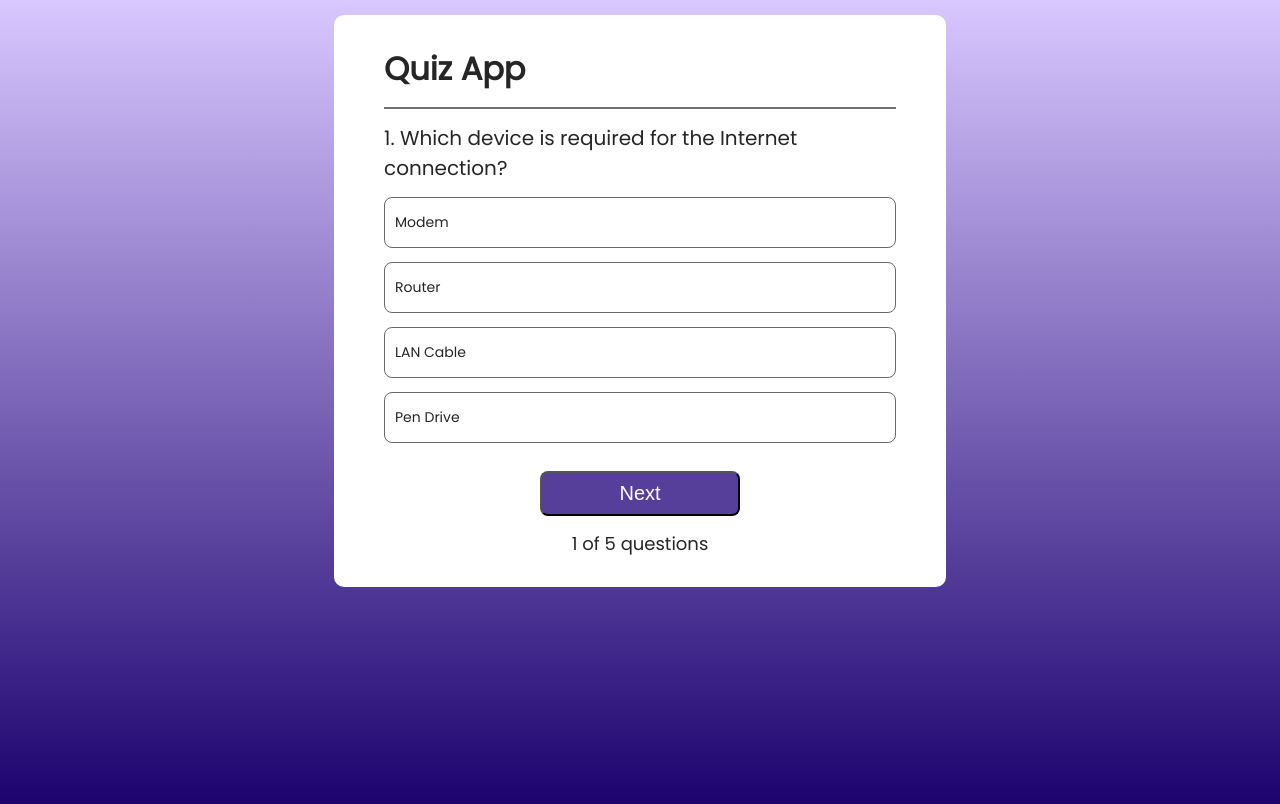
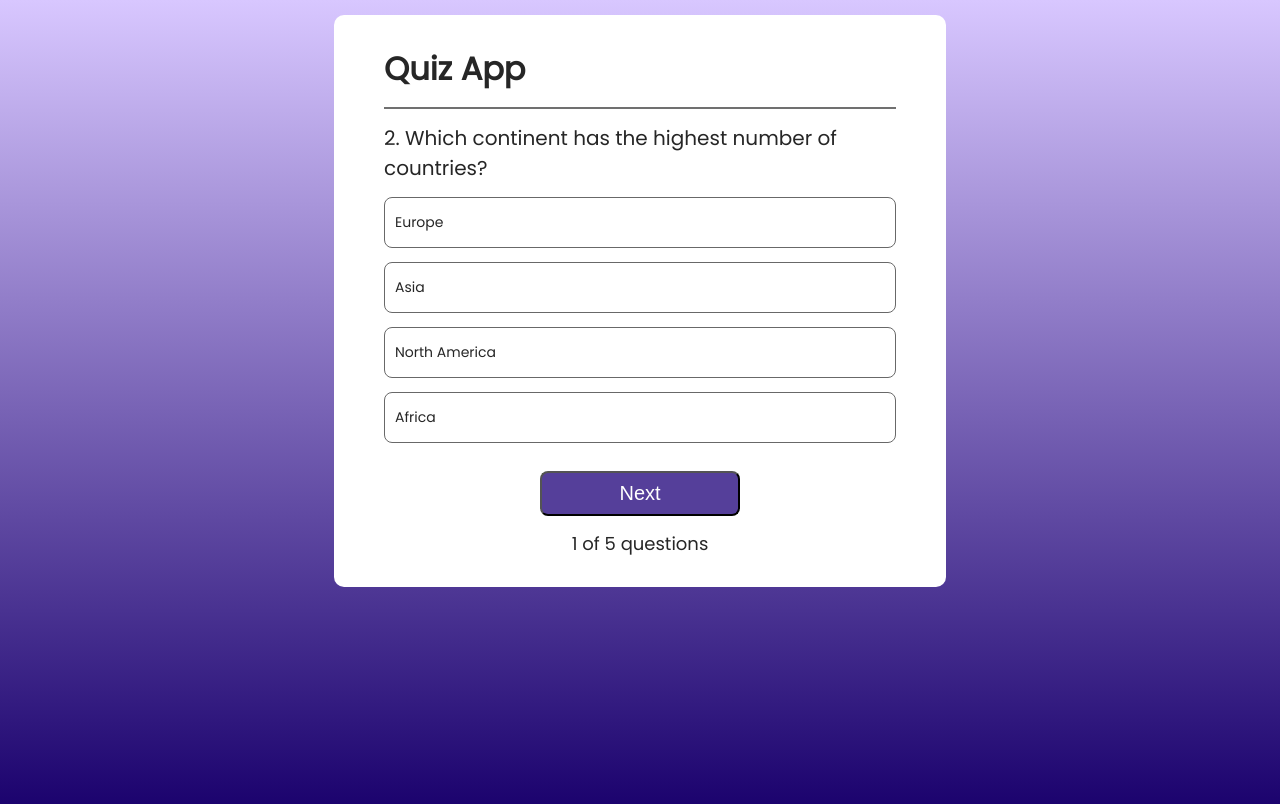
Before and after one commit to JosaphatMurhabazi/quiz-app, a React (Vite) app: page / in a window 1280 px wide. Shown: the top 804 px of the page. Built offline with nearby package versions, Linux system fonts and the light colour scheme.

Commit message:
Add checkAnswer feature to validate user responses

```diff
--- /dev/null
+++ b/src/assets/data.ts
@@ -0,0 +1,51 @@
+export interface Question {
+  question: string;
+  option1: string;
+  option2: string;
+  option3: string;
+  option4: string;
+  ans: number;
+}
+
+export const data: Question[] = [
+  {
+    question: 'Which device is required for the Internet connection?',
+    option1: 'Modem',
+    option2: 'Router',
+    option3: 'LAN Cable',
+    option4: 'Pen Drive',
+    ans: 1,
+  },
+  {
+    question: 'Which continent has the highest number of countries?',
+    option1: 'Asia',
+    option2: 'Europe',
+    option3: 'North America',
+    option4: 'Africa',
+    ans: 4,
+  },
+  {
+    question: 'Junk e-mail is also called?',
+    option1: 'Spam',
+    option2: 'Fake',
+    option3: 'Archived',
+    option4: 'Bin',
+    ans: 1,
+  },
+  {
+    question: 'A computer cannot BOOT if it does not have the?',
+    option1: 'Application Software',
+    option2: 'Internet',
+    option3: 'Operating System',
+    option4: 'Mouse',
+    ans: 3,
+  },
+  {
+    question: 'First page of Website is termed as?',
+    option1: 'Index Page',
+    option2: 'Homepage',
+    option3: 'Sitemap',
+    option4: 'Pen Drive',
+    ans: 2,
+  },
+];
--- a/src/components/quiz/Quiz.css
+++ b/src/components/quiz/Quiz.css
@@ -57,3 +57,12 @@
   margin: auto;
   font-size: 18px;
 }
+
+.container .correct {
+  background: #dffff2;
+  border-color: #00d397;
+}
+.container .wrong {
+  background: #ffebeb;
+  border-color: #ff4a4a;
+}
--- a/src/components/quiz/Quiz.tsx
+++ b/src/components/quiz/Quiz.tsx
@@ -1,16 +1,64 @@
+import React, { useRef, useState } from 'react';
 import './Quiz.css';
+import { data, Question } from '../../assets/data';
 
 const Quiz = () => {
+  const [index, setIndex] = useState(1);
+  const [question, setQuestion] = useState<Question>(data[index]);
+  const [islock, setLock] = useState(false);
+
+  const option1 = useRef<HTMLLIElement | null>(null);
+  const option2 = useRef<HTMLLIElement | null>(null);
+  const option3 = useRef<HTMLLIElement | null>(null);
+  const option4 = useRef<HTMLLIElement | null>(null);
+
+  const options: React.RefObject<HTMLLIElement | null>[] = [
+    option1,
+    option2,
+    option3,
+    option4,
+  ];
+
+  const checkAnswer = (e: React.MouseEvent, ans: number) => {
+    if (!islock) {
+      const target = e.target as HTMLLIElement;
+
+      if (question.ans === ans) {
+        if (target.classList) target.classList.add('correct');
+
+        setLock(true);
+      } else {
+        if (target.classList) target.classList.add('wrong');
+
+        setLock(true);
+
+        const optionSelected = options[question.ans - 1];
+        if (optionSelected?.current)
+          optionSelected.current?.classList.add('correct');
+      }
+    }
+  };
+
   return (
     <div className="container">
       <h1>Quiz App</h1>
       <hr />
-      <h2>1. Which device is required for the Internet connection?</h2>
+      <h2>
+        {index + 1}. {question.question}
+      </h2>
       <ul>
-        <li>Modem</li>
-        <li>Router</li>
-        <li>LAN Cable</li>
-        <li>Pen Drive</li>
+        <li ref={option1} onClick={(e) => checkAnswer(e, 2)}>
+          {question.option2}
+        </li>
+        <li ref={option2} onClick={(e) => checkAnswer(e, 1)}>
+          {question.option1}
+        </li>
+        <li ref={option3} onClick={(e) => checkAnswer(e, 3)}>
+          {question.option3}
+        </li>
+        <li ref={option4} onClick={(e) => checkAnswer(e, 4)}>
+          {question.option4}
+        </li>
       </ul>
       <button>Next</button>
       <div className="index">1 of 5 questions</div>
```
